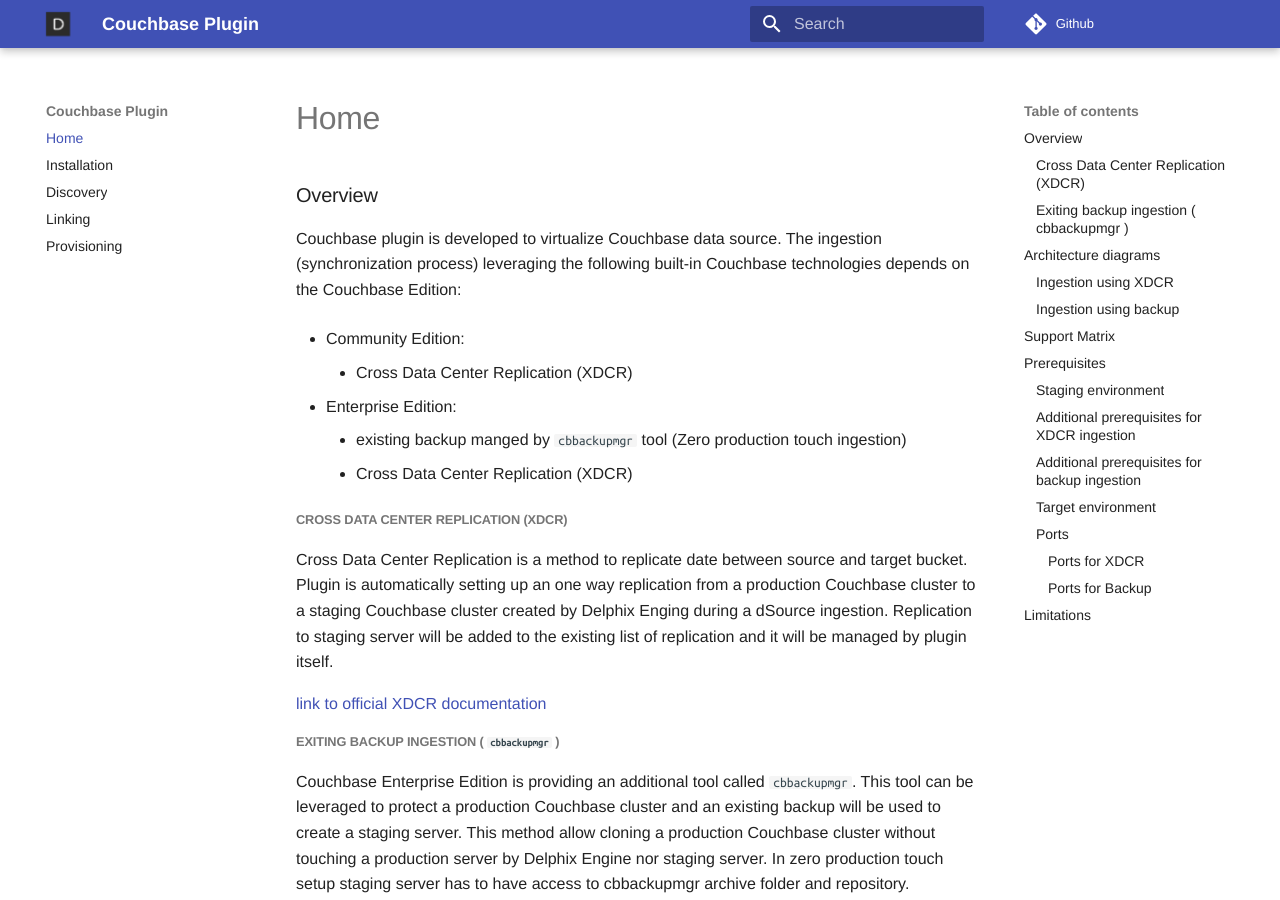
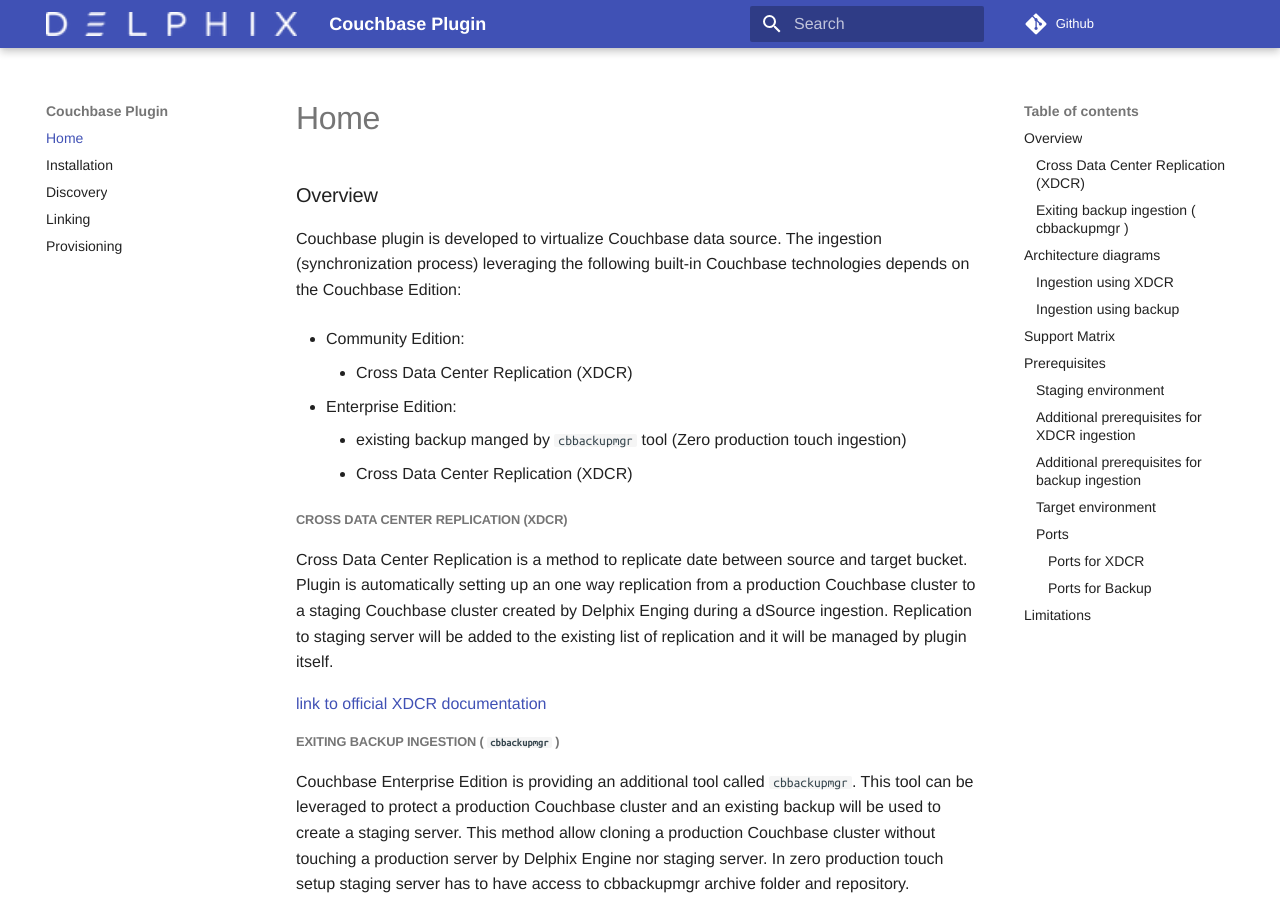
Before and after one commit to delphix/couchbase, an MkDocs documentation site: the page built from docs/docs/index.md, in a window 1280 px wide and 900 px high. Built offline with MkDocs 1.6.1 and Material for MkDocs 9.7.7, drawn with Linux system fonts in a browser that asks for light colours; some web fonts are replaced; comment, search, counter and statistics services are not loaded.

Commit message:
new logo

```diff
--- a/docs/mkdocs.yml
+++ b/docs/mkdocs.yml
@@ -4,7 +4,7 @@
   palette:
     primary:
     accent:
-  logo: 'image/logo.png'
+  logo: 'image/delphix-logo-white.png'
   favicon: 'image/logo.png'
   font:
     text: Helvetica Neue
```
